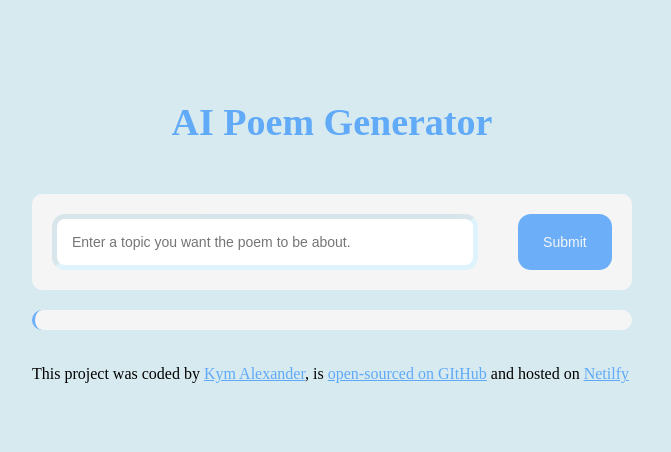
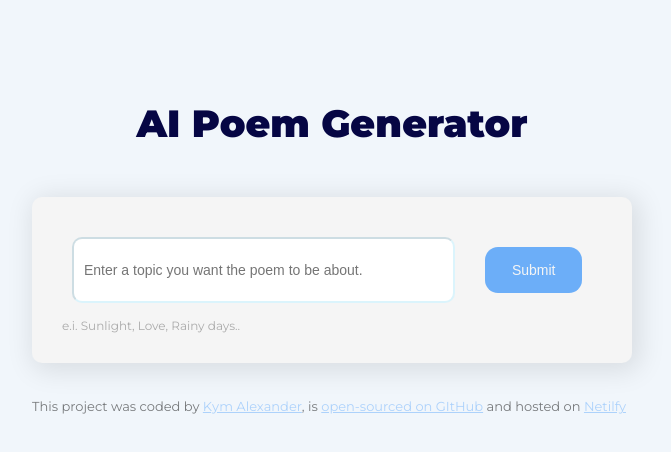
Before and after one commit to Kymathie/ai-poem-generator, a plain HTML site: page index.html in a window 1280 px wide. Shown: the whole page, without its empty margins (308-979 px from the left). Drawn offline with nearby package versions, Linux system fonts and the light colour scheme.

Commit message:
improved the UX

```diff
--- a/index.html
+++ b/index.html
@@ -2,6 +2,9 @@
 <html lang="en">
 <head>
     <meta charset="UTF-8">
+    <link rel="preconnect" href="https://fonts.googleapis.com">
+<link rel="preconnect" href="https://fonts.gstatic.com" crossorigin>
+<link href="https://fonts.googleapis.com/css2?family=Montserrat:ital,wght@0,100..900;1,100..900&family=Roboto:ital,wght@0,100;0,300;0,400;0,500;0,700;0,900;1,100;1,300;1,400;1,500;1,700;1,900&display=swap" rel="stylesheet">
     <meta name="viewport" content="width=device-width, initial-scale=1.0">
     <script src="https://unpkg.com/typewriter-effect@latest/dist/core.js"></script>
     <script src="https://cdn.jsdelivr.net/npm/axios@1.6.7/dist/axios.min.js"></script>
@@ -14,11 +17,15 @@
     <h1>AI Poem Generator</h1>
 </header>
 <main>
+  <div class="form-container">
     <form id="poem-generator">
     <input type="text" placeholder="Enter a topic you want the poem to be about." required autocomplete="off" class="input-box" id="user-input">
 <input type="submit" class="submit-button" >
 </form>
-<div class="poem" id="poem">
+<div class="suggestion">e.i. Sunlight, Love, Rainy days..</div>
+</div>
+
+<div class="poem hidden" id="poem">
 </div>
 
 </main>
--- a/src/index.js
+++ b/src/index.js
@@ -11,14 +11,18 @@ function showPoem(response){
 function generatePoem(event){
     event.preventDefault()
 
-let poemWaiting = document.querySelector("#poem")
-poemWaiting.innerHTML = "Generating poem. Please wait..."
+
 
 let poemInput = document.querySelector("#user-input")
     let apiKey = "28dfoad314b78930c81640808f41tf65"
     let prompt = `generate a short poem about ${poemInput.value}`
     let context = "please make a short poem with four lines and separate each line with a <br />"
     let apiUrl =`https://api.shecodes.io/ai/v1/generate?prompt=${prompt}&context=${context}&key=${apiKey}`
+
+    let poemWaiting = document.querySelector("#poem")
+    poemWaiting.innerHTML = `<div class="blink"> Generating poem about ${poemInput.value}. Please wait...</div>`
+    poemWaiting.classList.remove("hidden")
+
 
     axios.get(apiUrl).then(showPoem)
 
--- a/src/style.css
+++ b/src/style.css
@@ -1,38 +1,56 @@
 body{
-    background: rgb(215, 234, 240);
+    background: rgba(222, 233, 246, 0.4);
+
+  font-family: "Montserrat", sans-serif;
+  font-optical-sizing: auto;
+  font-weight: <weight>;
+  font-style: normal;
+
 }
 
 .container{
     margin: 100px auto;
     max-width: 600px;
 }
-
 h1{
     font-size: 38px;
     text-align: center;
     margin-bottom: 50px;
-    color: rgba(17, 127, 251, 0.6);
+    color: #060644;
+    font-weight: 900;
+
+}
+
+header{
+    margin-bottom: 50px;
+}
+
+.form-container{
+    background-color: whitesmoke;
+
+    border-radius: 10px;
+    box-shadow: 4px 4px 27px 4px rgba(0, 0, 0, 0.1);
+    padding: 30px
 
 }
 
 form {
-    background: whitesmoke;
-    border-radius: 10px;
+
     display: flex;
 }
+
+
 .input-box{
-    padding: 15px;
-    margin: 20px;
+padding: 10px;
+margin: 10px;
 width: 70%;
-border: 5px inset rgba(93, 194, 241, 0.2);
-border-radius: 13px;
+border-radius: 10px;
+border: 2px inset rgba(136, 218, 245, 0.3);
 font-size: 14px;
-color: rgba(11, 50, 92, 0.7);
+color: #060644;
+
 }
 
-.suggestions{
-    opacity: 0.3;
-}
 .submit-button{
     padding: 15px;
     margin: 20px;
@@ -43,7 +61,12 @@ font-size: 14px;
 width: 100px;
 border: none;
 
+}
 
+.suggestion{
+margin-top: 5px;
+    opacity: 0.3;
+    font-size: 12px;
 }
 
 .submit-button:hover{
@@ -51,7 +74,6 @@ border: none;
     cursor: pointer;
     transition: 0.3s;
 }
-
 .poem{
     background: whitesmoke;
     padding: 10px;
@@ -59,12 +81,35 @@ border: none;
     border-radius: 10px;
     border-left: 3px solid rgba(17, 127, 251, 0.6);
     line-height: 2;
+    box-shadow: 4px 4px 27px 4px rgba(0, 0, 0, 0.1);
+}
+
+.hidden{
+    display: none;
 }
 
 footer{
     margin-top: 35px;
+    opacity: 0.5;
+    font-size: 13px;
 }
 
 footer a{
     color: rgba(17, 127, 251, 0.6);
 }
+
+
+
+@keyframes blink {
+  0% { color: rgba(17, 127, 251, 0.6); }
+  100% { color: black; }
+}
+@-webkit-keyframes blink {
+  0% { color: rgba(17, 127, 251, 0.6); }
+  100% { color: black; }
+}
+.blink {
+  -webkit-animation: blink 1s linear infinite;
+  -moz-animation: blink 1s linear infinite;
+  animation: blink 1s linear infinite;
+}
```
